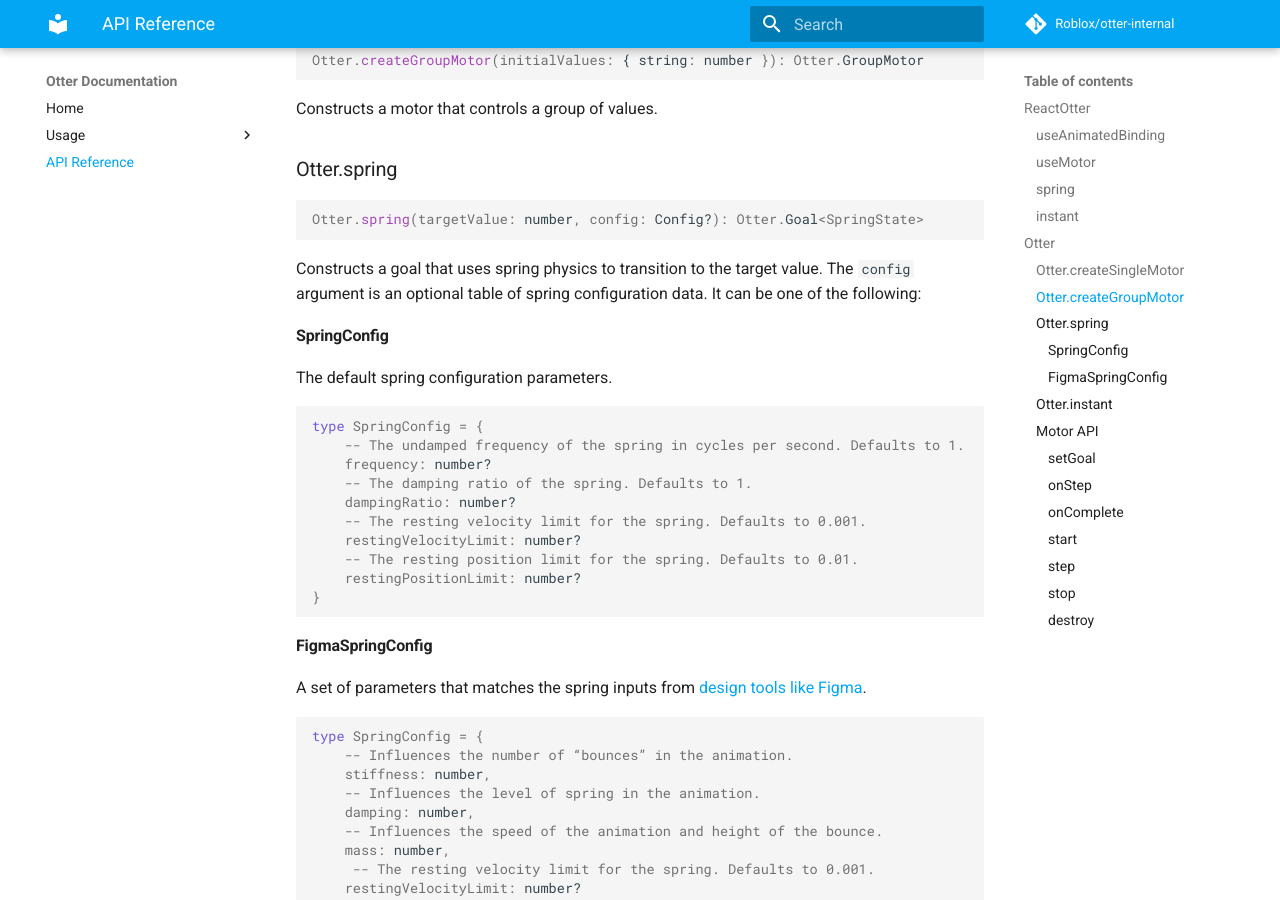
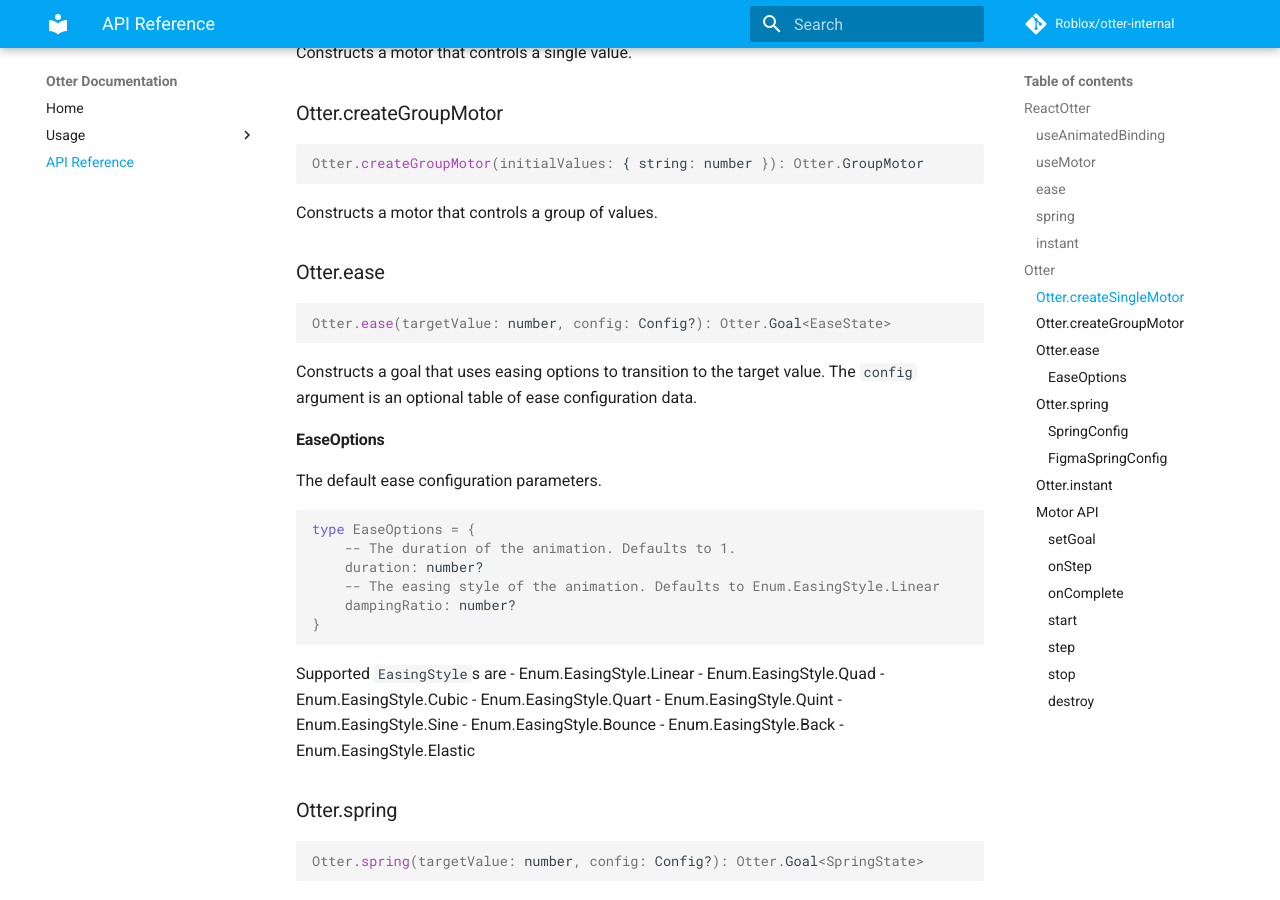
Before and after one commit to Roblox/otter, an MkDocs documentation site: the page built from docs/api-reference.md, in a window 1280 px wide and 900 px high, scrolled down 1679 px. Built offline with MkDocs 1.6.1 and Material for MkDocs 9.7.7, drawn with Linux system fonts in a browser that asks for light colours; comment, search, counter and statistics services are not loaded; some of the changed text lies outside the part shown.

Commit message:
feature/UIBLOX-939-add-ease-options-to-otter

````diff
--- a/docs/api-reference.md
+++ b/docs/api-reference.md
@@ -39,6 +39,9 @@ Learn more about how to use this hook in the [usage section](usage/react.md#usem
 !!! warning
 	The `useMotor` hook is an escape hatch designed for handling uncommon use case. In general, you should prefer `useAnimatedBinding` instead.
 
+### ease
+Re-exports [`Otter.ease`](#otterease) for easier use within React components.
+
 ### spring
 Re-exports [`Otter.spring`](#otterspring) for easier use within React components.
 
@@ -60,6 +63,37 @@ Otter.createGroupMotor(initialValues: { string: number }): Otter.GroupMotor
 ```
 
 Constructs a motor that controls a group of values.
+
+### Otter.ease
+```lua
+Otter.ease(targetValue: number, config: Config?): Otter.Goal<EaseState>
+```
+
+Constructs a goal that uses easing options to transition to the target value. The `config` argument is an optional table of ease configuration data.
+
+#### EaseOptions
+
+The default ease configuration parameters.
+
+```lua
+type EaseOptions = {
+	-- The duration of the animation. Defaults to 1.
+	duration: number?
+	-- The easing style of the animation. Defaults to Enum.EasingStyle.Linear
+	dampingRatio: number?
+}
+```
+
+Supported `EasingStyle`s are
+- Enum.EasingStyle.Linear
+- Enum.EasingStyle.Quad
+- Enum.EasingStyle.Cubic
+- Enum.EasingStyle.Quart
+- Enum.EasingStyle.Quint
+- Enum.EasingStyle.Sine
+- Enum.EasingStyle.Bounce
+- Enum.EasingStyle.Back
+- Enum.EasingStyle.Elastic
 
 ### Otter.spring
 ```lua
--- a/rotriever.toml
+++ b/rotriever.toml
@@ -1,7 +1,7 @@
 [workspace]
 default_member = "Otter"
 members = ["modules/*"]
-version = "1.1.1"
+version = "1.2.1"
 
 [workspace.dependencies]
 JestGlobals = "github.com/roblox/jest-roblox@3.2.2"
````
Also changed, not shown: 5 other files.
